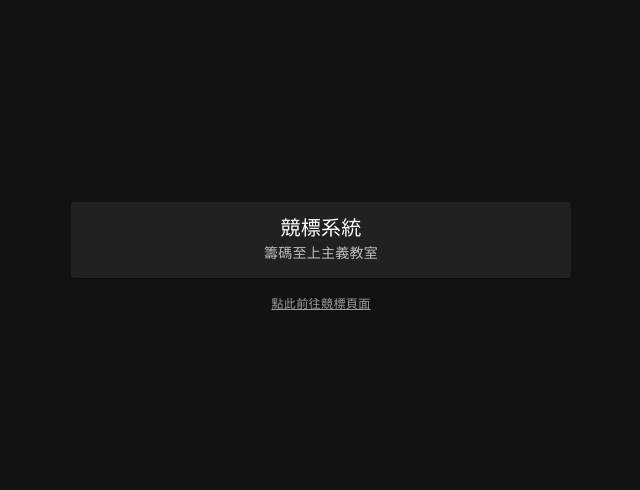
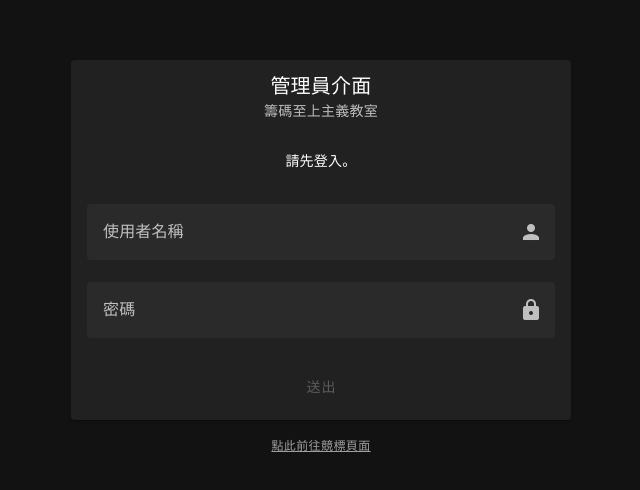
Before and after one commit to coding-impact/bidding-frontend, a Vue app: page /admin in a window 1280 px wide. Shown: the part 142-632 px from the top of the page, without its empty margins (319-959 px from the left). Built offline with nearby package versions, Linux system fonts and the light colour scheme.

Commit message:
feat: add perfect login view

```diff
--- a/components.d.ts
+++ b/components.d.ts
@@ -7,7 +7,9 @@ export {}
 
 declare module 'vue' {
   export interface GlobalComponents {
+    DisplayRes: typeof import('./src/components/DisplayRes.vue')['default']
     HelloWorld: typeof import('./src/components/HelloWorld.vue')['default']
+    Login: typeof import('./src/components/Login.vue')['default']
     RouterLink: typeof import('vue-router')['RouterLink']
     RouterView: typeof import('vue-router')['RouterView']
   }
--- /dev/null
+++ b/src/components/DisplayRes.vue
@@ -0,0 +1,12 @@
+<template>
+    <v-alert density="compact" :modelValue="res" variant="outlined" class="text-start" closable v-if="res" :type="res.type" :text="res.message"></v-alert>
+
+
+</template>
+<script lang="ts" setup>
+import { PropType } from 'vue';
+
+defineProps({
+    res: Object as PropType<any>
+})
+ </script>
--- /dev/null
+++ b/src/components/Login.vue
@@ -0,0 +1,61 @@
+<template>
+
+    <v-form @submit.prevent="submitLogin" validate-on="input" v-model="formValid">
+        <v-card-text>
+          請先登入。
+        </v-card-text>
+        <v-card-text class="pb-0">
+
+          <v-text-field :loading="loading" :disabled="loading" v-model="username" append-inner-icon="mdi-account" :rules="[required]" label="使用者名稱"
+            variant="solo-filled" flat></v-text-field>
+          <v-text-field :loading="loading" :disabled="loading" v-model="password" append-inner-icon="mdi-lock" :rules="[required]"  label="密碼"
+            type="password" variant="solo-filled" flat></v-text-field>
+            <DisplayRes :res="res"></DisplayRes>
+        </v-card-text>
+        <v-card-actions class="px-4 pb-4">
+          <v-btn type="submit" block flat :loading="loading" :disabled="!formValid">送出</v-btn>
+        </v-card-actions>
+      </v-form>
+
+</template>
+<script setup lang="ts">
+import { SubmitEventPromise } from 'vuetify';
+import { required,  post_api } from '@/utils';
+import DisplayRes from './DisplayRes.vue';
+import { ref } from 'vue';
+
+const loading = ref(false)
+const formValid = ref(false)
+
+const username = ref()
+const password = ref()
+const res = ref()
+
+const emits = defineEmits(['auth'])
+
+async function submitLogin(event: SubmitEventPromise) {
+  loading.value = true;
+  const results = await event
+  if (results.valid) {
+    res.value = await post_api('/login', {
+        username: username,
+        password: password
+    })
+    // let res = await post_api("/login", {
+    //   email: email.value,
+    //   password: password.value,
+    // });
+    // addSnackbar(res);
+    // if (res.status == "success") {
+    //   await login(res.data);
+    //   let redirect_path = route.query.redirect;
+    //   if (redirect_path) {
+    //     await router.push(redirect_path.toString());
+    //   } else {
+    //     await router.push("/");
+    //   }
+    // }
+  }
+  loading.value = false;
+}
+</script>
--- a/src/pages/admin.vue
+++ b/src/pages/admin.vue
@@ -1,17 +1,28 @@
 <template>
     <v-container class="d-flex text-center justify-center align-center h-100 flex-column">
-        <v-card title="競標系統" subtitle="籌碼至上主義教室" style="max-width: 100%; width: 500px;" class="mb-4">
+        <v-card title="管理員介面" subtitle="籌碼至上主義教室" style="max-width: 100%; width: 500px;" class="mb-4">
+            <template v-if="isAuth">
 
+            </template>
+            <template v-else>
+                <Login @auth="isAuth = true"></Login>
+            </template>
         </v-card>
         <router-link to="/" class="text-caption text-grey">點此前往競標頁面</router-link>
     </v-container>
 </template>
 <script lang="ts" setup>
-import { onMounted } from 'vue';
+import { onMounted, ref } from 'vue';
+import Login from '@/components/Login.vue';
+
+const isAuth = ref(false)
 
 async function startup() {
 
 }
 onMounted(startup)
 
+
+
+
 </script>
--- a/src/pages/index.vue
+++ b/src/pages/index.vue
@@ -1,6 +1,6 @@
 <template>
   <v-container class="d-flex text-center justify-center align-center h-100 flex-column">
-    <v-card title="競標系統" subtitle="籌碼至上主義教室" style="max-width: 100%; width: 500px;" class="mb-4">
+    <v-card title="競標籌碼" subtitle="籌碼至上主義教室" style="max-width: 100%; width: 500px;" class="mb-4">
       <v-form @submit.prevent="submitBidding" validate-on="input" v-model="formValid">
         <v-card-text>
           當競標時間結束時，出價最高者將可得到點數。
@@ -11,6 +11,7 @@
             variant="solo-filled" flat></v-text-field>
           <v-text-field :loading="loading" :disabled="loading" v-model="bid" append-inner-icon="mdi-currency-usd" :rules="[isNumber]" :step="500" label="競標金額"
             type="number" variant="solo-filled" flat></v-text-field>
+            <DisplayRes :res="res"></DisplayRes>
 
         </v-card-text>
         <v-card-actions class="px-4 pb-4">
@@ -26,6 +27,9 @@
 import { fetch_api } from '@/utils';
 import { ref } from 'vue';
 import { SubmitEventPromise } from 'vuetify';
+import { required, isNumber } from '@/utils';
+import DisplayRes from '@/components/DisplayRes.vue';
+
 
 
 const loading = ref(false)
@@ -34,35 +38,13 @@ const formValid = ref(false)
 const name = ref()
 const bid = ref()
 
-function required(v: string | number) {
-  return !!v || "此欄位不得留空";
-}
-
-function isNumber(v: string) {
-  if (!v) {
-    return "此欄位必須填入數字"
-  }
-
-  let inputNumber = Number(v)
-  if (!Number.isInteger(inputNumber)) {
-    return "請填入正整數"
-  }
-
-  if (inputNumber < 1000) {
-    return "競標底價為 1000"
-
-  }
-  if (((inputNumber - 1000) % 500) != 0) {
-    return "每標為 500"
-  }
-  return true;
-}
+const res = ref()
 
 async function submitBidding(event: SubmitEventPromise) {
   loading.value = true;
   const results = await event
   if (results.valid) {
-    console.log(await fetch_api('/test'))
+    res.value = await fetch_api('/test')
     // let res = await post_api("/login", {
     //   email: email.value,
     //   password: password.value,
--- a/src/utils.ts
+++ b/src/utils.ts
@@ -1,3 +1,28 @@
+
+
+export function required(v: string | number) {
+  return !!v || "此欄位不得留空";
+}
+
+export function isNumber(v: string) {
+  if (!v) {
+    return "此欄位必須填入數字"
+  }
+
+  const inputNumber = Number(v)
+  if (!Number.isInteger(inputNumber)) {
+    return "請填入正整數"
+  }
+
+  if (inputNumber < 1000) {
+    return "競標底價為 1000"
+
+  }
+  if (((inputNumber - 1000) % 500) != 0) {
+    return "每標為 500"
+  }
+  return true;
+}
 
 async function handleResponse(response: Response) {
   try {
```
